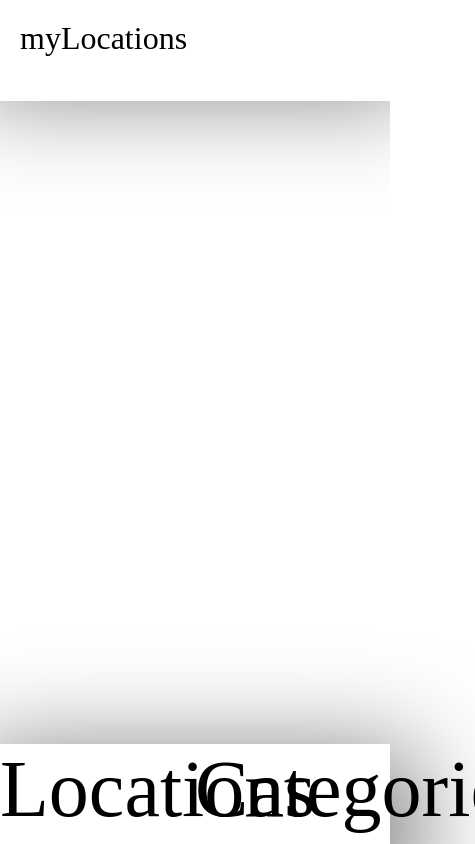
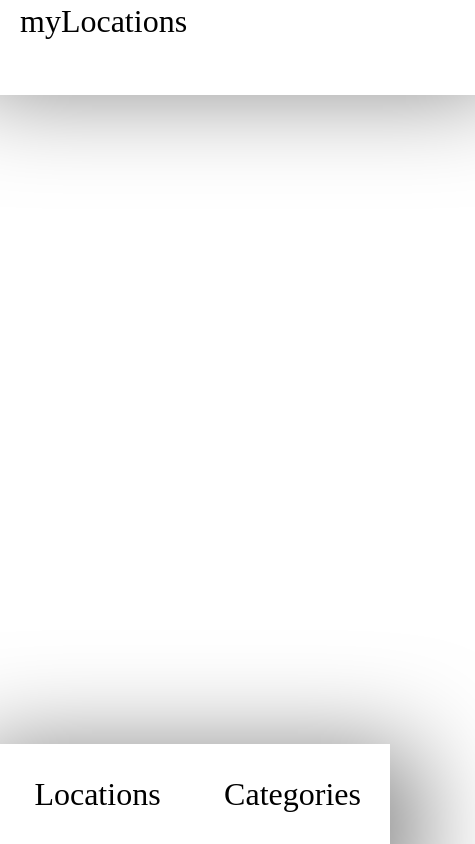
Before and after one commit to noamsilver/wds-react, a React app: page /1/1/1 in a window 390 px wide. Shown: the whole page, 475 px wide, since content can reach past the window. Built offline with nearby package versions, Linux system fonts and the light colour scheme; what flux would draw is missing.

Commit message:
Basic design to the menu buttons. Menu and Nav are partially responsive.

```diff
--- a/src/js/components/Menu.js
+++ b/src/js/components/Menu.js
@@ -42,12 +42,12 @@ class Menu extends Component {
     let menuCoStyle = window.getComputedStyle ? window.getComputedStyle(menuEl, null) : menuEl.currentStyle;
     let menuPadding = (parseInt(menuCoStyle.paddingRight) || 0) + (parseInt(menuCoStyle.paddingLeft) || 0);
     let actionsMarginRight = nameEl.offsetWidth;
-    let newWidth = menuEl.clientWidth - menuPadding - nameEl.offsetWidth - actionsMarginRight;
+    let newWidth = menuEl.clientWidth - menuPadding - nameEl.offsetWidth - actionsMarginRight - 1;
     if (!closeEl) {
       actionsEl.style.width = newWidth + 'px';
       actionsEl.style.marginRight = actionsMarginRight + 'px';
     } else {
-      newWidth -= closeEl.offsetWidth + 1;
+      newWidth -= closeEl.offsetWidth;
       actionsEl.style.width = newWidth + 'px';
     }
   }
@@ -71,11 +71,11 @@ class Menu extends Component {
       <div id="menu">
         <div id="name">myLocations</div>
         <div id="actions">
-          {(current ? !current.item && !current.edit && !current.newItem : undefined) && <button onClick={this.addNew}>New</button>}
-          {(current ? current.item : undefined) && <button onClick={this.edit}>Edit</button>}
-          {(current ? current.item : undefined) && <button onClick={this.remove}>Remove</button>}
+          {(current ? !current.item && !current.edit && !current.newItem : undefined) && <div className="button" onClick={this.addNew}>New</div>}
+          {(current ? current.item : undefined) && <div className="button" onClick={this.edit}>Edit</div>}
+          {(current ? current.item : undefined) && <div className="button" onClick={this.remove}>Remove</div>}
         </div>
-        {(current ? current.item || current.edit || current.newItem : undefined) && <div className="close" onClick={this.close}>Close</div>}
+        {(current ? current.item || current.edit || current.newItem : undefined) && <div className="close button" onClick={this.close}>Close</div>}
       </div>
     );
   }
--- a/src/styles/list.css
+++ b/src/styles/list.css
@@ -1,4 +1,5 @@
 .list {
   padding: 2em;
   text-align: center;
+  min-height: 300px;
 }
--- a/src/styles/menu.css
+++ b/src/styles/menu.css
@@ -3,29 +3,48 @@
   -webkit-box-shadow: 0px -34px 100px 28px rgba(0,0,0,0.5);
   -moz-box-shadow: 0px -34px 100px 28px rgba(0,0,0,0.5);
   box-shadow: 0px -34px 100px 28px rgba(0,0,0,0.5);
+  height: 95px;
+  box-sizing: border-box;
+  min-width: 475px;
 }
 
 #name {
   display: inline-block;
   font-size: 3em;
+  position: relative;
+  bottom: 13px;
 }
 
 #actions {
   display: inline-block;
   position: relative;
-  bottom: 6px;
+  bottom: 20px;
   text-align: center;
-  min-height: 20px;
+}
+
+#menu .button {
+  display: inline-block;
+  width: 100px;
+  height: 95px;
+  line-height: 95px;
+  background: rgb(96, 118, 238);
+  border-right: 10px solid white;
+  border-left: 10px solid white;
+  color: white;
+  cursor: pointer;
+  text-align: center;
 }
 
 #menu .close {
-  display: inline-block;
+  background: rgb(96, 238, 131);
+  border: 0px;
   position: relative;
-  bottom: 6px;
+  bottom: 20px;
 }
 
 @media (max-width: 700px) {
   #name {
     font-size: 2em;
+    bottom: 17px;
   }
 }
--- a/src/styles/navigation.css
+++ b/src/styles/navigation.css
@@ -12,6 +12,7 @@
   width: 50%;
   height: 100px;
   font-size: 5em;
+  line-height: 100px;
   text-align: center;
   text-decoration: none;
   color: black;
@@ -20,3 +21,21 @@
 #nav .nav-button.active {
   background-color: rgba(253, 61, 61, 0.73);
 }
+
+@media (max-width: 1000px) {
+  #nav .nav-button {
+    font-size: 3em;
+  }
+}
+
+@media (max-width: 500px) {
+  #nav .nav-button {
+    font-size: 2em;
+  }
+}
+
+@media (max-height: 559px) {
+  #nav {
+    position: static;
+  }
+}
```
